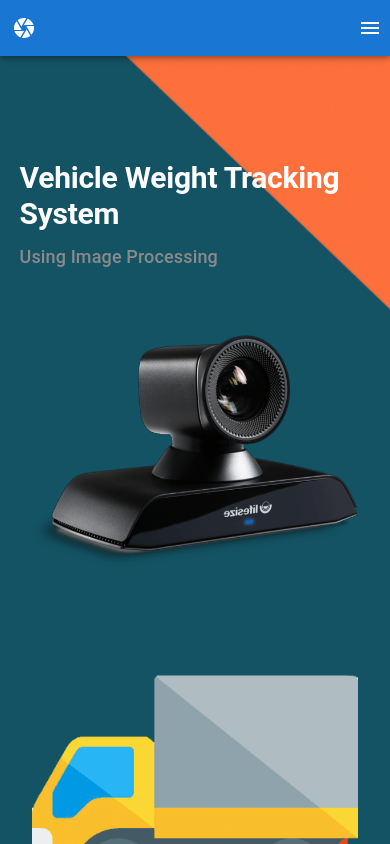
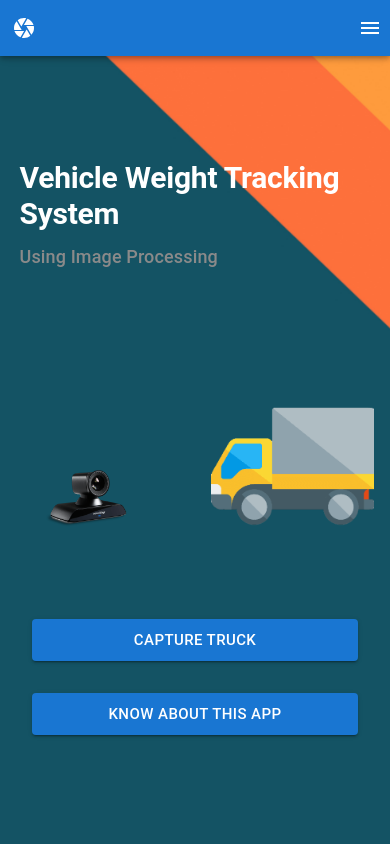
Before and after one commit to RiteshtheSharma/Vehicle-Weight-Tracking-System, a React (Create React App) app: page / in a window 390 px wide. Shown: the top 844 px of the page. Built offline with nearby package versions, Linux system fonts and the light colour scheme.

Commit message:
capture buttons made responsive

```diff
--- a/package.json
+++ b/package.json
@@ -26,7 +26,7 @@
     "web-vitals": "^2.1.4"
   },
   "scripts": {
-    "start": "react-scripts start",
+    "start": "react-scripts  --openssl-legacy-provider start",
     "build": "react-scripts build",
     "test": "react-scripts test",
     "eject": "react-scripts eject"
--- a/src/Camera.js
+++ b/src/Camera.js
@@ -107,7 +107,7 @@ tracks.forEach(track => track.stop())
       //var img = new Image();
 
       ctx.drawImage( stream.current, 0, 0, capture.current.width, capture.current.height );
-
+      console.log(stream.current.offsetWidth,' width  ')
       //img.src		= capture.current.toDataURL( "image/png" );
       //img.width	= 240;
 
@@ -173,10 +173,10 @@ const CaptureImg = async () => {stopStreaming();
 
 <canvas id="capture" width="320" height="240" ref={capture} style={{height:'calc(100vh - 120px)',maxWidth:'100vw'}}/>
       { ImgNode.length>0 &&
-    <Box id="snapshot" width="320" height="240" ref={snapshot} className={ShowCapture?'':"zero"} style={{width:'100%'}} >
-     <img src={ImgNode} style={{margin:'auto',height:'calc(100vh - 120px)',maxWidth:'100vw'}} alt='' /></Box>}
+    <Box id="snapshot" ref={snapshot} className={ShowCapture?'':"zero"}  >
+     <img src={ImgNode}  alt='' style={{height:'calc(100vh - 120px)',maxWidth:'100vw'}} /></Box>}
    </div>
-   <Box m={1} sx={{width:'50%',margin:'auto'}}>
+   <Box m={1} sx={{width:{md:'50%',xs:'70%'},margin:'auto'}} id='NoplateText'>
    <TextField id="outlined-basic" label="Number Plate" variant="outlined" fullWidth value={NoPlate} onChange={(e)=>{updateNoPlate(e.target.value)}}/>
    </Box>
   <div className="button-group">
--- a/src/Components/Intro/Front.jsx
+++ b/src/Components/Intro/Front.jsx
@@ -22,7 +22,8 @@ const Image2 = React.memo(function Image({ src }) {
   src={Truck}
   alt="Truck"
   className="images"
-  style={{ width: "100%" ,objectFit: 'cover'}}
+  id='Truck'
+
 
 />
 });
@@ -31,7 +32,7 @@ const Image2 = React.memo(function Image({ src }) {
   return (
     <>
 
-      <Grid ref={divRef} container pt={20} justifyContent="space-between" flexWrap="wrap"  sx={{width:'100%',minHeight: '100vh'}}  className='background'>
+      <Grid ref={divRef} container pt={20} pb={5} justifyContent="space-between" flexWrap="wrap"  sx={{width:'100%',minHeight: '100vh'}}  className='background'>
         <Grid item md={6} xs={12} sx={{paddingLeft:{md:'5vw',xs:'5vw'},paddingRight:{md:'0',xs:'5vw'},paddingTop:{md:'15vh'}}}>
           <Typography
             variant="h2"
@@ -63,11 +64,11 @@ const Image2 = React.memo(function Image({ src }) {
           </Typography>
         </Grid>
         <Grid item md={6} xs={12}>
-          <Grid container mb={{ sm: 8, xs: 2 }} justifyContent="space-around" float='bottom'>
-            <Grid item sm={5} mx={{ sm: 0, xs: 4 }} >
+          <Grid container mb={{ sm: 8, xs: 2 }} justifyContent="space-around" >
+            <Grid item sm={5} xs={5}>
              <Image1 />
             </Grid>
-            <Grid item sm={5} m={{ sm: 0, xs: 4 }} >
+            <Grid item sm={5} xs={5}>
              <Image2/>
             </Grid>
           </Grid>
--- a/src/Components/Intro/Intro.css
+++ b/src/Components/Intro/Intro.css
@@ -11,8 +11,6 @@
   background-size: cover;
   height: inherit;
 }
-@media only screen and (max-width: 600px) {
-  .images {
-    width: 47vw;
-  }
+#Truck{
+   width: 100% ;
 }
--- a/src/Components/Module.jsx
+++ b/src/Components/Module.jsx
@@ -17,18 +17,18 @@ const Modules = ({head,content,list}) => {
   return (
     <><Typography variant="h3" gutterBottom fontSize={{xs:'30px',sm:'xx-large'}}>{item[0]}</Typography>
     {item[1].length>0 && <Typography variant='h6'>{item[1]}</Typography>}
-    {item[2].length>0 && <List sx={{ width: '100%', maxWidth: 360, }} >
+    {item[2].length>0 && <List sx={{ width: '100%', maxWidth: 360,textAlign: 'justify' }} >
   {item[2].map((value) => (
     <ListItem
       key={value}
       disableGutters
-
+      sx={{textAlign: 'justify'}}
 
     >
     <ListItemIcon  >
     <LabelIcon/>
     </ListItemIcon>
-      <ListItemText primary={`${value}`}  />
+      <ListItemText sx={{textAlign: 'justify'}} primary={`${value}`}  />
     </ListItem>
   ))}
 </List>
--- a/src/index.css
+++ b/src/index.css
@@ -32,7 +32,7 @@ code {
 }
 
 .play-area-sub {
- width:100%;
+ /* width:100%; */
  padding:10px 0;
   display: inline-block;
   text-align: center;
@@ -66,16 +66,27 @@ code {
   transform: scaleX(-1);
 }
 
+#capturedimg{
+  margin:0 auto;
+  height:calc(100vh - 120px);
+
+}
+
 @media only screen and (max-width: 900px){
   .slider-b{
     width: 9vw;
     padding: 0;
     display:flex;
   justify-content: center;  }
-}
-@media only screen and (max-width: 599px){
-  #imgCamera{
-    padding: 0;
-    width:100%
+  .button-group{
+    width:70vw;
   }
 }
+
+@media only screen and (max-width: 599px){
+
+  .button-group,#NoplateText{
+    width:97%;
+  }
+
+}
```
Also changed, not shown: 1 other file (tests, documents, lock files or other folders).
